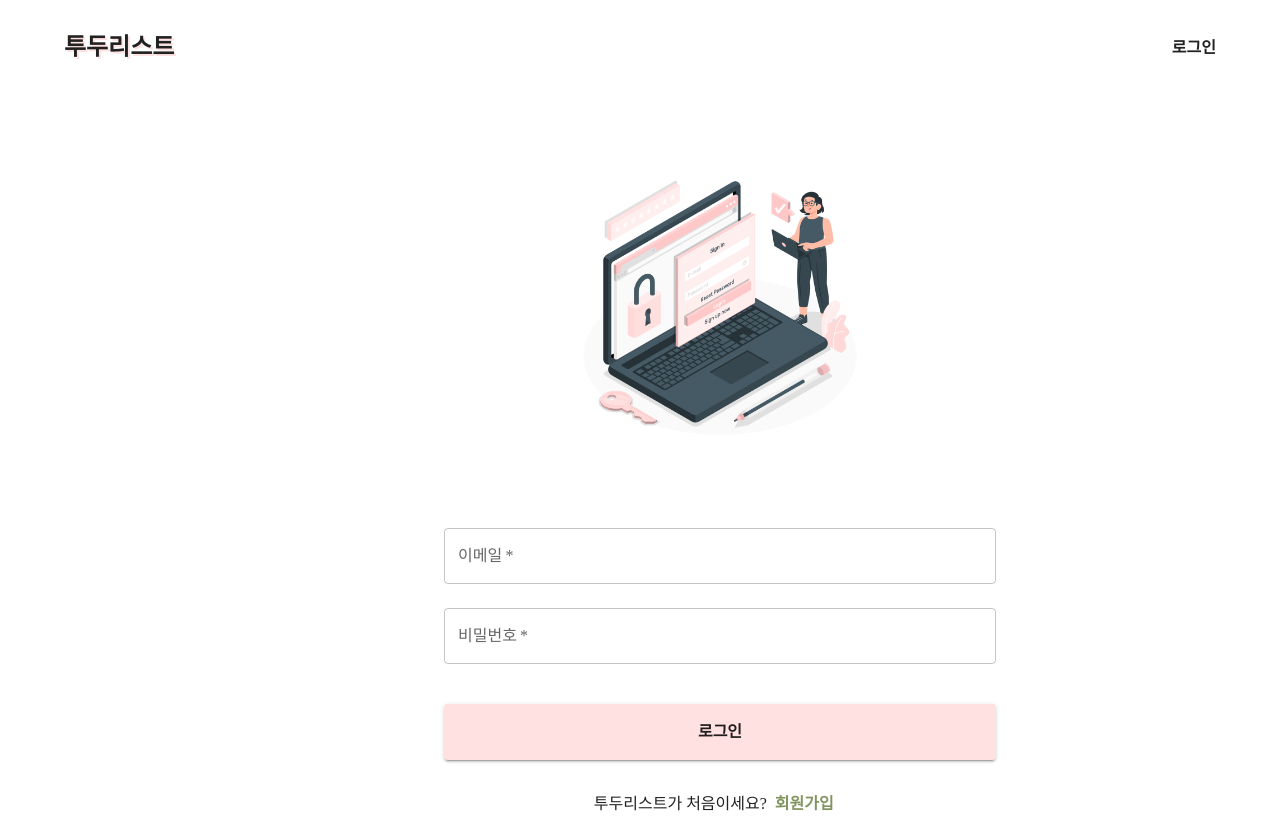
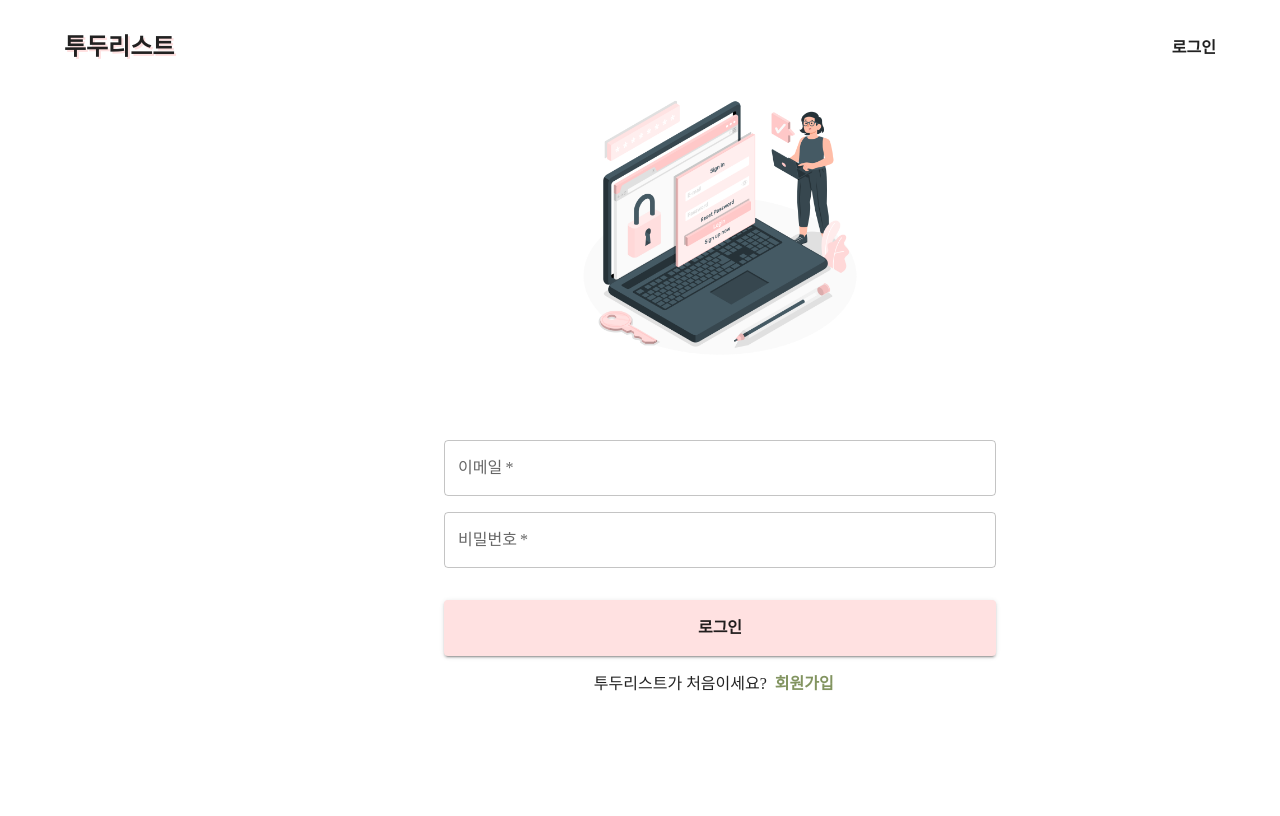
Before and after one commit to 0hee0/wanted-pre-onboarding-challenge-fe-1, a React (Create React App) app in the folder frontend/: page /login in a window 1280 px wide. Shown: the top 816 px of the page. Built offline with nearby package versions, Linux system fonts and the light colour scheme; a web font is replaced by a local one.

Commit message:
Feat: Update padding and margin to make UI fit for macbook m1 13 inch

```diff
--- a/frontend/src/pages/auth/LoginPage.js
+++ b/frontend/src/pages/auth/LoginPage.js
@@ -44,20 +44,21 @@ function LoginPage() {
             <Container maxWidth="sm" sx={{ display: "flex", flexDirection: "column", alignItems: "center" }}>
                 <img src={LoginIcon} height="280px" />
                 {errorMessage ? (
-                    <Stack backgroundColor="error.light" direction="row" spacing={1} height="3.5rem" width="100%" alignItems="center" p={2} my={1} sx={{ borderRadius: "4px" }}>
+                    <Stack backgroundColor="error.light" direction="row" spacing={1} height="3.5rem" width="100%" alignItems="center" p={2} m1={1} mt={1} mb={2} sx={{ borderRadius: "4px" }}>
                         <WarningAmberIcon color="error" />
                         <Typography fontSize="12px">
                             {errorMessage}
                         </Typography>
                     </Stack>
-                ) : <Box height="3.5rem" my={1} />}
+                ) : <Box height="3.5rem" mt={1} mb={2} />}
                 <TextField
                     required
                     id="email-input"
                     label="이메일"
                     autoComplete="current-email"
                     fullWidth
-                    margin="normal"
+                    margin="small"
+                    sx={{ marginBottom: "1rem" }}
                     onChange={(e) => setEmail(e.target.value)}
                     onKeyDown={enterKey}
                 />
@@ -68,11 +69,12 @@ function LoginPage() {
                     type="password"
                     autoComplete="current-password"
                     fullWidth
-                    margin="normal"
+                    margin="small"
+                    sx={{ marginBottom: "1rem" }}
                     onChange={(e) => setPassword(e.target.value)}
                     onKeyDown={enterKey}
                 />
-                <Box my={4} width="100%">
+                <Box my={2} width="100%">
                     <Button onClick={handleSubmit} fullWidth size="large" color="primary" variant="contained" sx={{ height: "3.5rem" }}>
                         <Typography fontWeight="700">로그인</Typography>
                     </Button>
@@ -94,7 +96,7 @@ const useStyles = makeStyles({
         height: "100vh",
         minWidth: "1440px",
         width: "100vw",
-        padding: "10rem 0",
+        padding: "5rem 0",
     },
 })
 
--- a/frontend/src/pages/auth/SignUpPage.js
+++ b/frontend/src/pages/auth/SignUpPage.js
@@ -28,7 +28,7 @@ export default function RegisterPage() {
     const [passwordConfirmValid, setPasswordConfirmValid] = useState(false);
 
     useEffect(() => {
-        window.scrollTo({top: 1})
+        window.scrollTo({top: 1});
     }, []);
 
     useEffect(() => {
@@ -106,7 +106,7 @@ export default function RegisterPage() {
             <Container maxWidth="sm" sx={{ display: "flex", flexDirection: "column", alignItems: "center" }}>
                 <img src={SignUpIcon} height="280px" />
                 {errorMessage || (email && !emailValid) || (password && !passwordValid) || (confirmPassword && !passwordConfirmValid) ? (
-                    <Stack backgroundColor="error.light" direction="row" spacing={1} height="3.5rem" width="100%" alignItems="center" p={2} my={1} sx={{ borderRadius: "4px" }}>
+                    <Stack backgroundColor="error.light" direction="row" spacing={1} height="3.5rem" width="100%" alignItems="center" p={2} m1={1} mb={2} sx={{ borderRadius: "4px" }}>
                         <WarningAmberIcon color="error" />
                         <Typography fontSize="12px">
                             {errorMessage ? (
@@ -126,14 +126,15 @@ export default function RegisterPage() {
                             )}
                         </Typography>
                     </Stack>
-                ) : <Box height="3.5rem" my={1} />}
+                ) : <Box height="3.5rem" m1={1} mb={2} />}
 
                 <TextField
                     id="email-input"
                     placeholder="이메일"
                     value={email}
                     fullWidth
-                    margin="normal"
+                    margin="small"
+                    sx={{ marginBottom: "1rem" }}
                     onChange={(e) => setEmail(e.target.value)}
                     color={emailValid ? "success" : null}
                     focused={emailValid}
@@ -155,7 +156,8 @@ export default function RegisterPage() {
                     type="password"
                     autoComplete="current-password"
                     fullWidth
-                    margin="normal"
+                    margin="small"
+                    sx={{ marginBottom: "1rem" }}
                     onChange={handlePassword}
                     color={passwordValid ? "success" : null}
                     focused={passwordValid}
@@ -177,7 +179,8 @@ export default function RegisterPage() {
                     type="password"
                     autoComplete="current-confirm-password"
                     fullWidth
-                    margin="normal"
+                    margin="small"
+                    sx={{ marginBottom: "1rem" }}
                     onChange={(e) => setConfirmPassword(e.target.value)}
                     color={passwordConfirmValid ? "success" : null}
                     focused={passwordConfirmValid}
@@ -192,7 +195,7 @@ export default function RegisterPage() {
                     }
                     onKeyDown={enterKey}
                 />
-                <Box mt={4} width="100%">
+                <Box my={2} width="100%">
                     <Button disabled={!emailValid || !passwordValid || !passwordConfirmValid} onClick={handleSubmit} variant="contained" fullWidth sx={{ height: "3.5rem" }}>
                         <Typography fontWeight="700">가입 완료</Typography>
                     </Button>
@@ -208,6 +211,6 @@ const useStyles = makeStyles({
         height: "100vh",
         minWidth: "1440px",
         width: "100vw",
-        padding: "10rem 0",
+        padding: "5rem 0",
     },
 });
```
